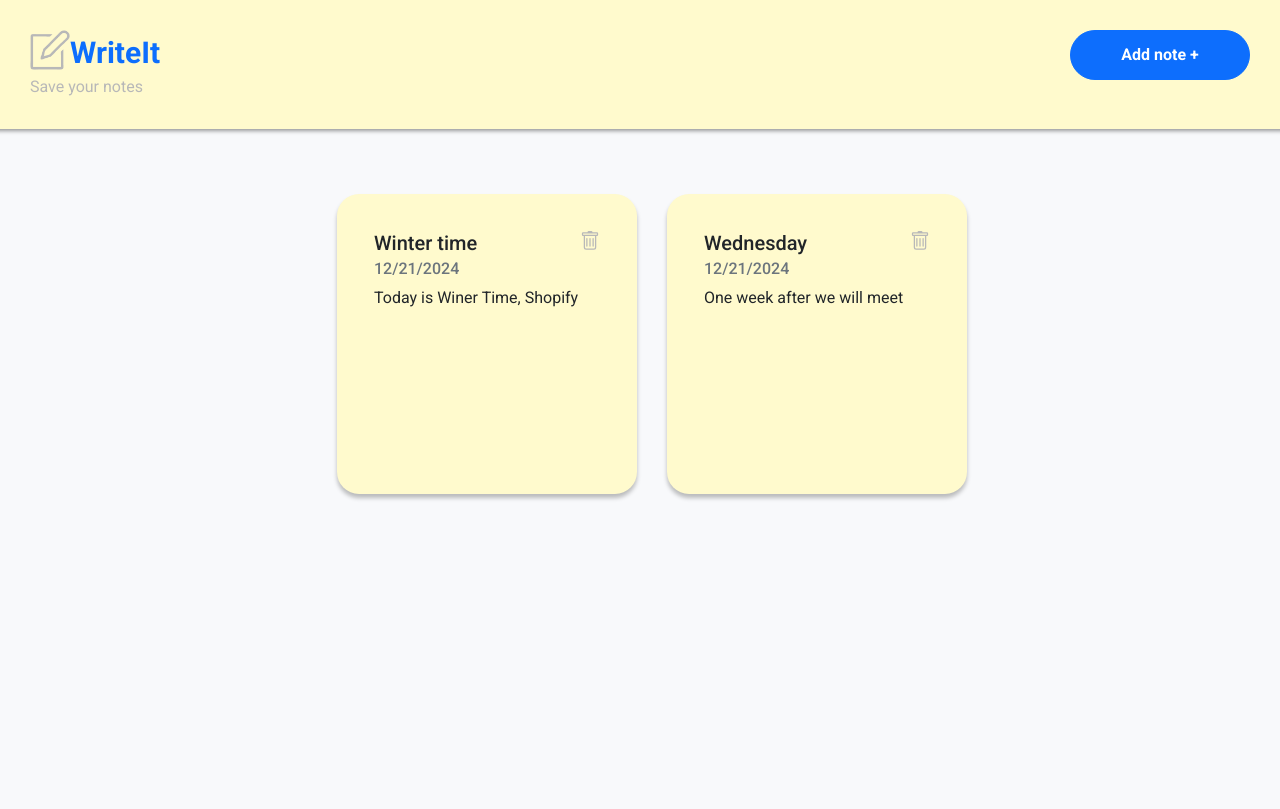
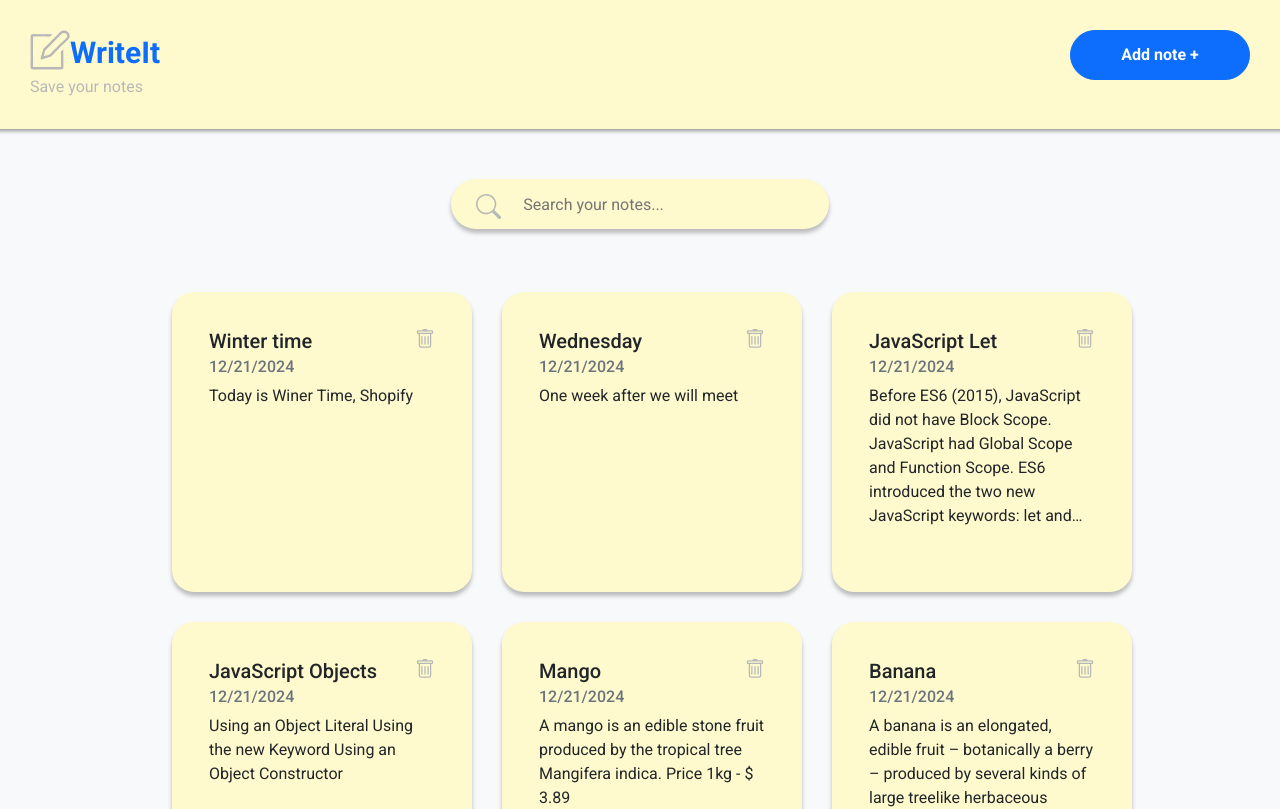
Before and after one commit to alikssant/WriteIt, a React (Create React App) app: page / in a window 1280 px wide. Shown: the top 809 px of the page. Built offline with nearby package versions, Linux system fonts and the light colour scheme; data requests are answered from the project's data file.

Commit message:
Search function added

```diff
--- a/db.json
+++ b/db.json
@@ -11,6 +11,30 @@
       "title": "Wednesday",
       "content": "One week after we will meet",
       "created_at": "12/21/2024"
+    },
+    {
+      "id": "c457",
+      "title": "JavaScript Let",
+      "content": "Before ES6 (2015), JavaScript did not have Block Scope.\nJavaScript had Global Scope and Function Scope.\nES6 introduced the two new JavaScript keywords: let and const.\nThese two keywords provided Block Scope in JavaScript:",
+      "created_at": "12/21/2024"
+    },
+    {
+      "id": "3c7d",
+      "title": "JavaScript Objects",
+      "content": "Using an Object Literal\nUsing the new Keyword\nUsing an Object Constructor",
+      "created_at": "12/21/2024"
+    },
+    {
+      "id": "82db",
+      "title": "Mango",
+      "content": "A mango is an edible stone fruit produced by the tropical tree Mangifera indica. Price 1kg - $ 3.89",
+      "created_at": "12/21/2024"
+    },
+    {
+      "id": "6dc1",
+      "title": "Banana",
+      "content": "A banana is an elongated, edible fruit – botanically a berry – produced by several kinds of large treelike herbaceous flowering plants in the genus Musa.",
+      "created_at": "12/21/2024"
     }
   ]
 }
--- /dev/null
+++ b/src/components/SearchBar/SearchBar.jsx
@@ -0,0 +1,15 @@
+import s from "./style.module.css";
+import { Search as SearchIcon } from "react-bootstrap-icons";
+export function SearchBar({ onTextChange, placeholder }) {
+  return (
+    <>
+      <SearchIcon size={25} className={s.icon} />
+      <input
+        type="text"
+        className={s.input}
+        onChange={(e) => onTextChange(e.target.value)}
+        placeholder={placeholder}
+      />
+    </>
+  );
+}
--- /dev/null
+++ b/src/components/SearchBar/style.module.css
@@ -0,0 +1,21 @@
+.icon {
+  position: absolute;
+  margin-left: 25px;
+  margin-top: 15px;
+  color: #b8b8b8;
+}
+
+.input {
+  border-radius: 30px;
+  height: 50px;
+  padding-left: 70px;
+  width: 100%;
+  border-color: transparent;
+  box-shadow: 0px 4px 4px rgba(0, 0, 0, 0.25);
+  background-color: #fffacd;
+}
+
+.input:focus {
+  outline: none;
+  border: 3px solid #0d6efd;
+}
--- a/src/containersNoteList/NoteList.jsx
+++ b/src/containersNoteList/NoteList.jsx
@@ -1,11 +1,10 @@
 import { TextCard } from "components/TextCard/TextCard";
-import { useDispatch, useSelector } from "react-redux";
+import { useDispatch } from "react-redux";
 import { useNavigate } from "react-router-dom";
 import { NoteAPI } from "api/note-api";
 import { deleteNote } from "store/notes/notes-slice";
 import s from "./style.module.css";
-export function NoteList() {
-  const noteList = useSelector((store) => store.noteSlice.noteList);
+export function NoteList({ noteList }) {
   const navigate = useNavigate();
   const dispatch = useDispatch();
 
--- a/src/pages/NoteBrowser/NoteBrowser.jsx
+++ b/src/pages/NoteBrowser/NoteBrowser.jsx
@@ -1,21 +1,42 @@
 import { NoteList } from "containersNoteList/NoteList";
 import { useSelector } from "react-redux";
 import { Link } from "react-router-dom";
-import s from "./style.module.css";
+import { SearchBar } from "components/SearchBar/SearchBar";
+import { useState } from "react";
 
 export function NoteBrowse(props) {
   const noteList = useSelector((store) => store.noteSlice.noteList);
+  const [searchTerm, setSearchTerm] = useState("");
+  const filteredNoteList = noteList.filter((note) => {
+    const containsTitle = note.title
+      .trim()
+      .toUpperCase()
+      .includes(searchTerm.trim().toUpperCase());
+    const containsContent = note.content
+      .trim()
+      .toUpperCase()
+      .includes(searchTerm.trim().toUpperCase());
+    return containsTitle || containsContent;
+  });
   return (
     <>
+      <div className="row justify-content-center mb-5">
+        <div className="col-sm-12 col-md-4">
+          <SearchBar
+            onTextChange={setSearchTerm}
+            placeholder="Search your notes..."
+          />
+        </div>
+      </div>
       {noteList?.length === 0 && (
         <div className="d-flex justify-content-center">
-          <span className={s.link}>
+          <span>
             You don't have any note, do you want to{" "}
             <Link to="/note/new">create one</Link>
           </span>
         </div>
       )}
-      <NoteList />
+      <NoteList noteList={filteredNoteList} />
     </>
   );
 }
```
